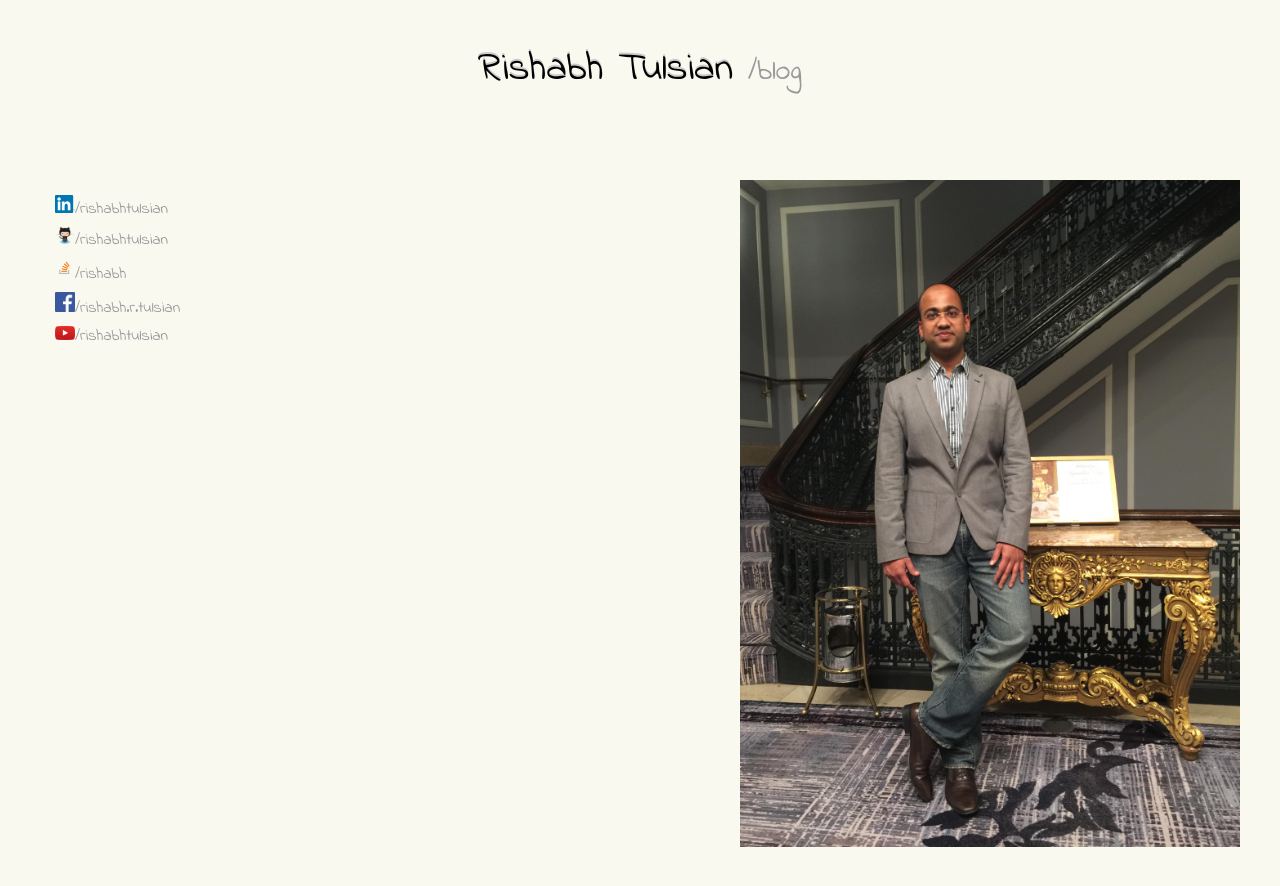
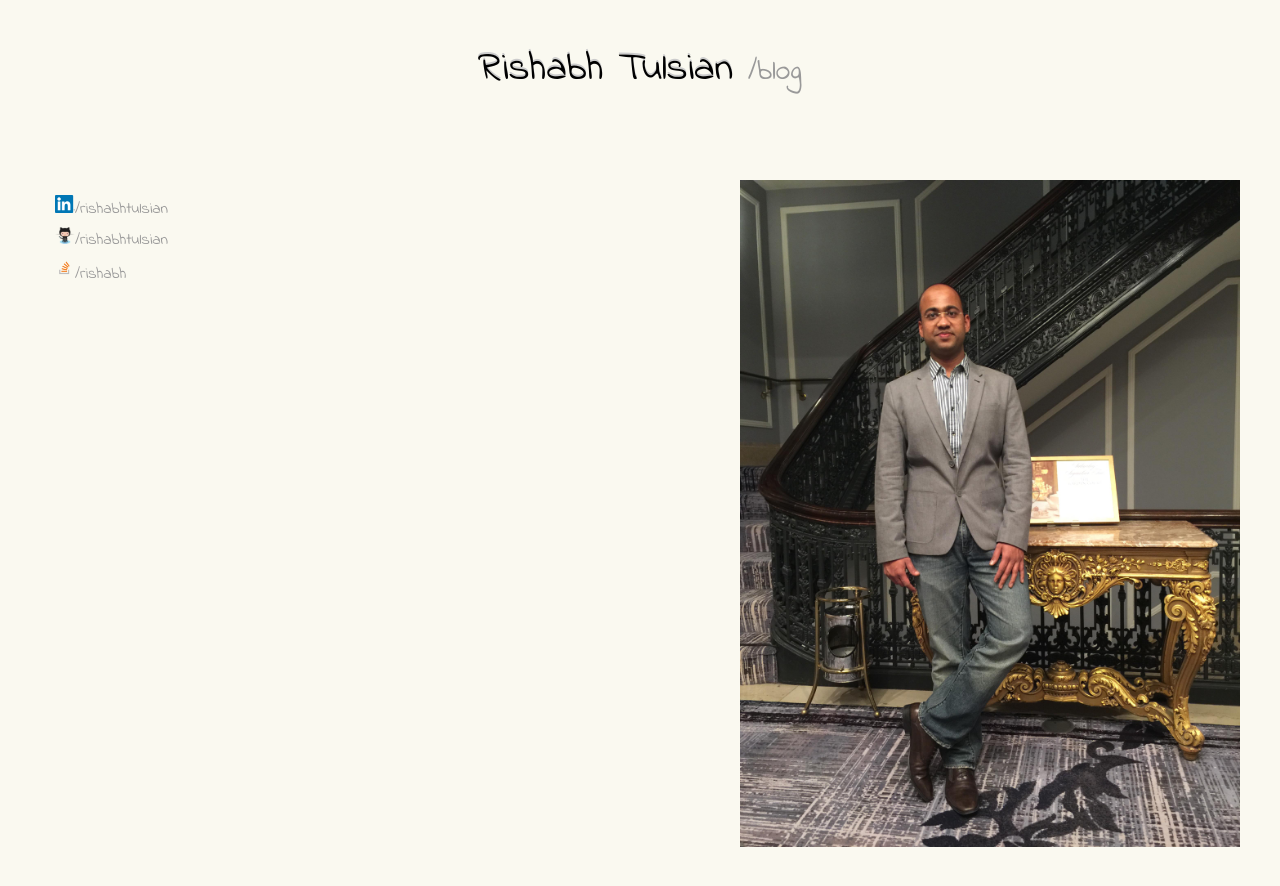
Before and after one commit to rishabhtulsian/rishabhtulsian.github.io, a Jekyll site: the page index.html, which Jekyll copies as it is, in a window 1280 px wide. Shown: the top 886 px of the page. Built offline with Jekyll 4.4.1, drawn with Linux system fonts in a browser that asks for light colours.

Commit message:
Remove Facebook and YouTube links from homepage

```diff
--- a/index.html
+++ b/index.html
@@ -11,4 +11,4 @@
         m.parentNode.insertBefore(a, m)
       })(window, document, 'script', '//www.google-analytics.com/analytics.js', 'ga');
       ga('create', 'UA-73611480-2', 'auto');
-      ga('send', 'pageview');</script><header><span>Rishabh Tulsian</span><a href=/blog>/blog</a></header><div class=container><div class=links><p><a href=https://www.linkedin.com/in/rishabhtulsian target=_blank><img src=images/linkedin.png width=20>/rishabhtulsian</a><p><a href=https://github.com/rishabhtulsian target=_blank><img src=images/github.png width=20>/rishabhtulsian</a><p><a href=https://stackoverflow.com/users/262581/rishabh target=_blank><img src=images/stackoverflow.png width=20>/rishabh</a><p><a href=https://www.facebook.com/rishabh.r.tulsian target=_blank><img src=images/facebook.png width=20>/rishabh.r.tulsian</a><p><a href=https://www.youtube.com/user/rishabhtulsian target=_blank><img src=images/youtube.png width=20>/rishabhtulsian</a></div><div class=me></div></div>
+      ga('send', 'pageview');</script><header><span>Rishabh Tulsian</span><a href=/blog>/blog</a></header><div class=container><div class=links><p><a href=https://www.linkedin.com/in/rishabhtulsian target=_blank><img src=images/linkedin.png width=20>/rishabhtulsian</a><p><a href=https://github.com/rishabhtulsian target=_blank><img src=images/github.png width=20>/rishabhtulsian</a><p><a href=https://stackoverflow.com/users/262581/rishabh target=_blank><img src=images/stackoverflow.png width=20>/rishabh</a></div><div class=me></div></div>
```
